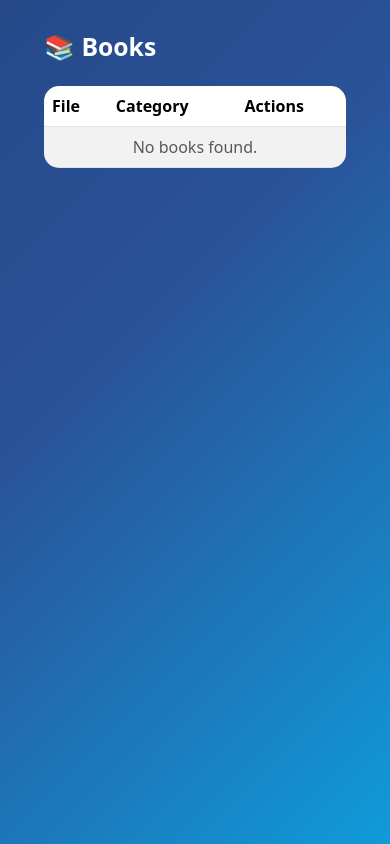
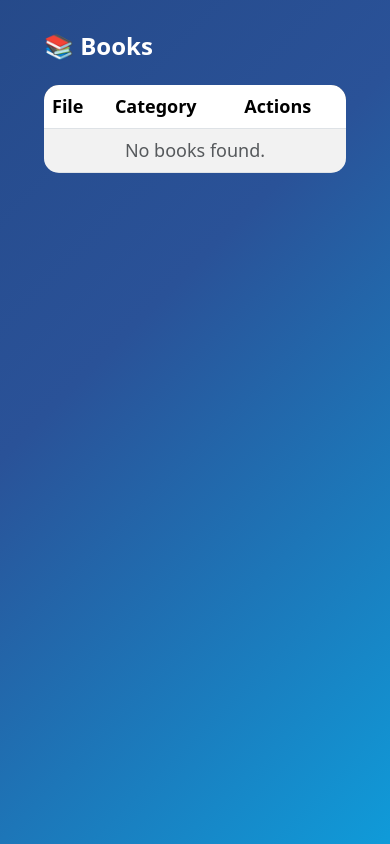
Before and after one commit to EzraelJeremiah-py/PESS, a Flask app: page /library/books in a window 390 px wide. Run offline with Flask 3, Linux system fonts and the light colour scheme; data that the repository does not hold is empty.

Commit message:
Update books.html

```diff
--- a/pess-backend/templates/library/books.html
+++ b/pess-backend/templates/library/books.html
@@ -2,6 +2,8 @@
 <html lang="en">
 <head>
   <meta charset="UTF-8">
+  <!-- ✅ Mobile scaling -->
+  <meta name="viewport" content="width=device-width, initial-scale=1">
   <title>Books - Virtual Library</title>
   <link href="https://cdn.jsdelivr.net/npm/bootstrap@5.3.3/dist/css/bootstrap.min.css" rel="stylesheet">
   <link href="https://cdnjs.cloudflare.com/ajax/libs/font-awesome/6.5.0/css/all.min.css" rel="stylesheet">
@@ -12,6 +14,7 @@
       animation: gradientMove 12s ease infinite;
       min-height: 100vh;
       padding: 2rem;
+      font-size: 1.1rem; /* ✅ Base font size */
     }
     @keyframes gradientMove {
       0% { background-position: 0% 50%; }
@@ -24,6 +27,7 @@
       color: #222;
       box-shadow: 0 8px 20px rgba(0,0,0,0.3);
       transition: transform 0.2s ease, box-shadow 0.2s ease;
+      font-size: 1rem;
     }
     .card:hover {
       transform: translateY(-5px);
@@ -32,23 +36,42 @@
     .btn {
       border-radius: 50px;
       font-weight: bold;
+      font-size: 1rem;
     }
     h2 {
       color: #fff;
       font-weight: bold;
+      font-size: 1.8rem;
     }
     table {
       background: rgba(255,255,255,0.15);
       border-radius: 15px;
       overflow: hidden;
+      font-size: 1rem;
     }
     thead {
       background: rgba(0,0,0,0.7);
       color: #fff;
+      font-size: 1rem;
     }
     tbody tr td {
       color: #222;
       background: #fff;
+    }
+    /* ✅ Bigger fonts on phones */
+    @media (max-width: 768px) {
+      body, p, li, a, th, td, label {
+        font-size: 18px;
+      }
+      h2 {
+        font-size: 24px;
+      }
+      .btn {
+        font-size: 18px;
+      }
+      table, thead {
+        font-size: 18px;
+      }
     }
   </style>
 </head>
@@ -96,7 +119,6 @@
               class="btn btn-success btn-sm rounded-pill">
               <i class="fas fa-download"></i> Download
             </a>
-
             {% if session.get('role') == 'admin' %}
             <a href="{{ url_for('admin.delete_book', book_id=book.id) }}" class="btn btn-danger btn-sm rounded-pill">
               <i class="fas fa-trash"></i> Delete
```
